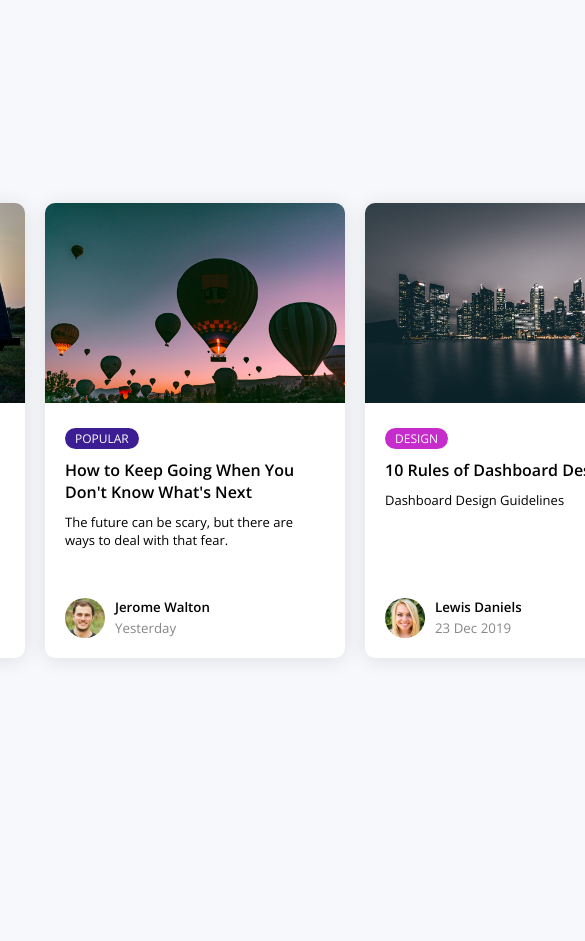
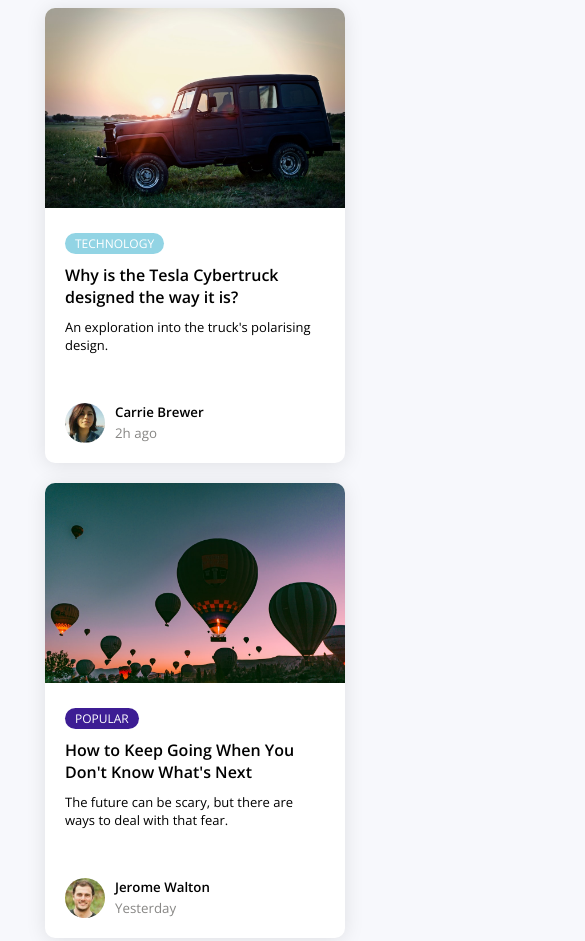
Before and after one commit to Annie-Huang/ui_components, a website: page 1_blog_cards/index.html in a window 390 px wide. Shown: the top 941 px of the page, 585 px wide, since content can reach past the window. Before the commit the page ends 860 px from the top, so only its background shows below. Drawn offline with nearby package versions, Linux system fonts and the light colour scheme.

Commit message:
Media query for small screen

```diff
--- a/1_blog_cards/style.css
+++ b/1_blog_cards/style.css
@@ -99,3 +99,10 @@
 .user-info small {
     color: #888785;
 }
+
+@media (max-width: 940px) {
+    .container {
+        grid-template-columns: 1fr;
+        justify-items: center;
+    }
+}
```
